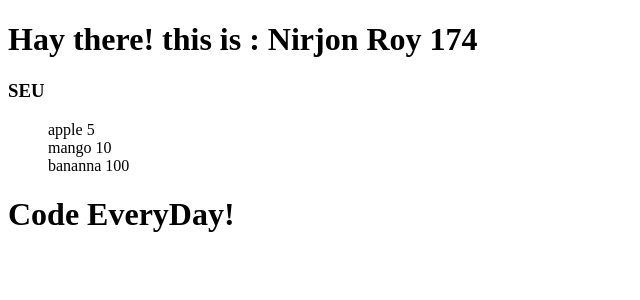
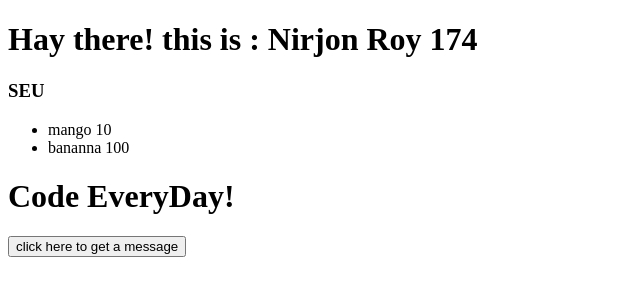
Before and after one commit to nirjonroy/React_practice, a React (Vite) app: page / in a window 1280 px wide. Shown: the top 300 px of the page, without its empty margins (0-640 px from the left). Built offline with nearby package versions, Linux system fonts and the light colour scheme.

Commit message:
Event Handling In React

```diff
--- a/src/App.jsx
+++ b/src/App.jsx
@@ -1,6 +1,7 @@
 import Hello from './Components/Hello';
 import Fruites from './Components/Fruites';
 import ConditionalComponent from './Components/ConditionalComponent';
+import Message from './Components/Message';
 
 function App() {
 const seatNumbers = [1,7,4];
@@ -14,6 +15,7 @@
       <Hello  person={person}/>
       <Fruites />
       <ConditionalComponent />
+      <Message />
     </div>
   )
 }
--- a/src/Components/Fruite.jsx
+++ b/src/Components/Fruite.jsx
@@ -1,3 +1,13 @@
 export default function Fruite({name, price}){
-    return <div>{name} {price}</div>;
+    return <div>
+        { price > 5 ?
+        (
+            <li>{name} {price}</li>
+
+        ):
+        ("")
+
+        }
+
+        </div>;
 }
--- /dev/null
+++ b/src/Components/Message.jsx
@@ -0,0 +1,8 @@
+export default function Message(){
+    function handleClick(){
+        console.log("Button Clicked");
+    }
+    return <div>
+        <button onClick={handleClick}>click here to get a message</button>
+    </div>;
+}
```
